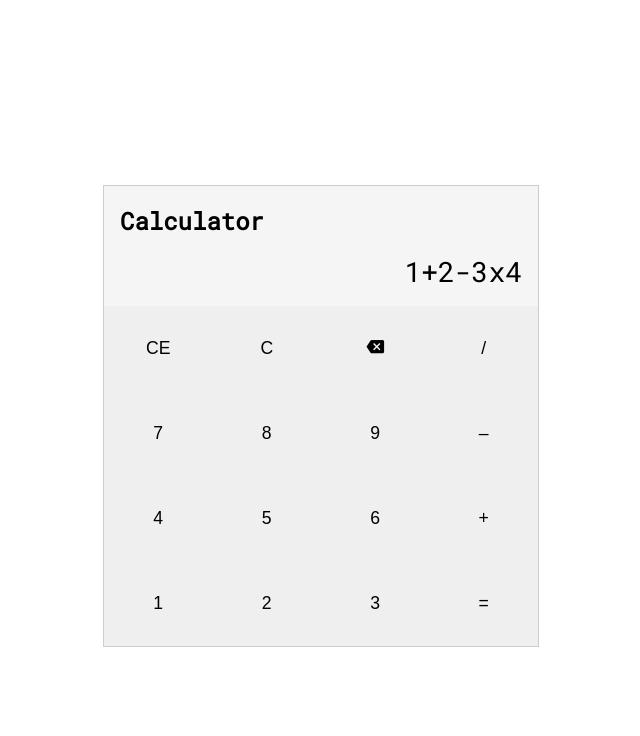
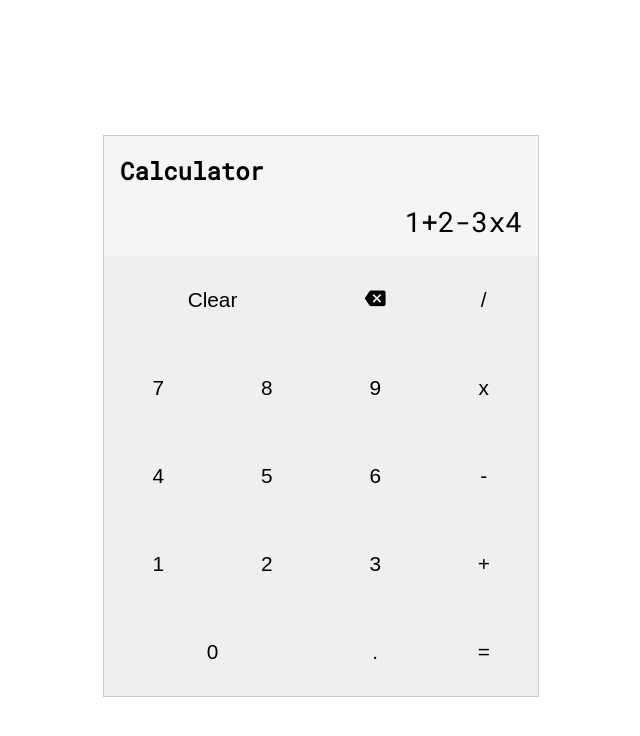
Before and after one commit to bluesheep100/js-calc, a plain HTML site: page index.html in a window 1280 px wide. Shown: the whole page, without its empty margins (319-959 px from the left). Drawn offline with Linux system fonts and the light colour scheme; files whose address does not match are found by name.

Commit message:
Update layout of calculator buttons and add missing inputs

```diff
--- a/index.html
+++ b/index.html
@@ -49,8 +49,7 @@
                         <button class="calc-btn">&div;</button>
                     </div>-->
                     <div class="calc-btn-row">
-                        <button class="calc-btn">CE</button>
-                        <button class="calc-btn">C</button>
+                        <button class="calc-btn flex-50">Clear</button>
                         <button class="calc-btn">
                             <i class="icon-backspace"></i>
                         </button>
@@ -60,18 +59,23 @@
                         <button class="calc-btn">7</button>
                         <button class="calc-btn">8</button>
                         <button class="calc-btn">9</button>
-                        <button class="calc-btn">–</button>
+                        <button class="calc-btn">x</button>
                     </div>
                     <div class="calc-btn-row">
                         <button class="calc-btn">4</button>
                         <button class="calc-btn">5</button>
                         <button class="calc-btn">6</button>
-                        <button class="calc-btn">+</button>
+                        <button class="calc-btn">-</button>
                     </div>
                     <div class="calc-btn-row">
                         <button class="calc-btn">1</button>
                         <button class="calc-btn">2</button>
                         <button class="calc-btn">3</button>
+                        <button class="calc-btn">+</button>
+                    </div>
+                    <div class="calc-btn-row">
+                        <button class="calc-btn flex-50">0</button>
+                        <button class="calc-btn">.</button>
                         <button class="calc-btn">=</button>
                     </div>
                 </section>
--- a/style.css
+++ b/style.css
@@ -29,6 +29,10 @@ h2 {
     align-items: center;
 }
 
+.flex-50 {
+    flex: 0 1 50% !important;
+}
+
 .calc-bg {
     background-color: whitesmoke;
     border: 1px solid rgba(99, 119, 119, 0.3);
@@ -54,7 +58,7 @@ h2 {
     cursor: pointer;
     border: none;
     padding: 2rem 0;
-    font-size: 1.1rem;
+    font-size: 1.3rem;
     flex: 0 1 25%;
 }
 
```
